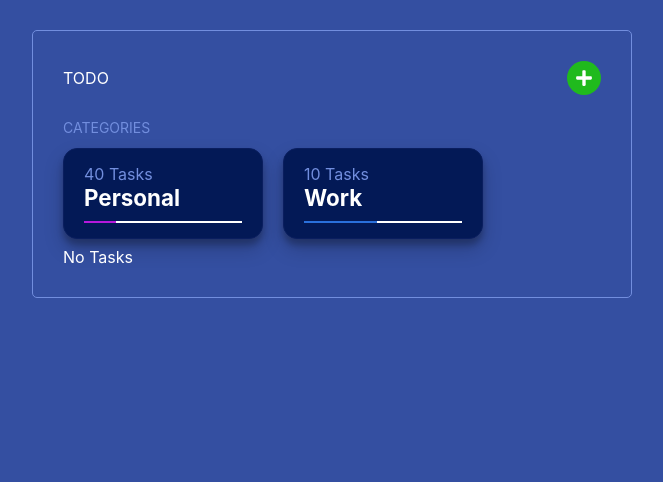
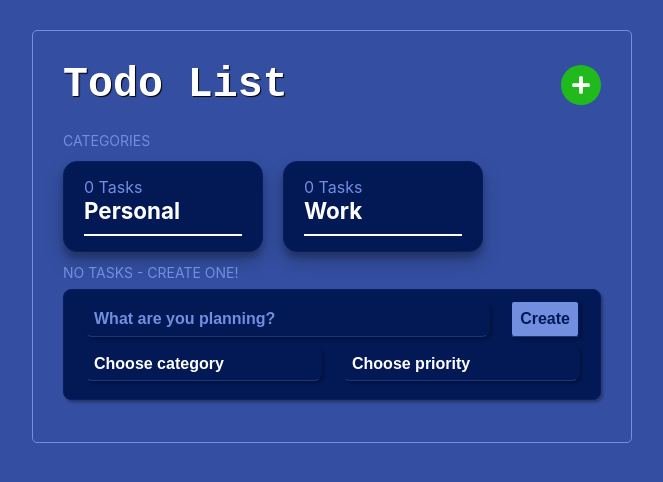
Before and after one commit to Delvoid/todo-app, a React (Vite) app: page / in a window 1280 px wide. Shown: the top 482 px of the page, without its empty margins (308-971 px from the left). Built offline with nearby package versions, Linux system fonts and the light colour scheme.

Commit message:
filter categories

```diff
--- a/src/App.css
+++ b/src/App.css
@@ -2,6 +2,11 @@
   height: 100vh;
   margin: 30px auto;
   color: white;
+}
+h1 {
+  font-size: 2.6rem;
+  font-family: monospace;
+  text-shadow: 1px 1px 1px black;
 }
 .container {
   max-width: 600px;
@@ -44,6 +49,10 @@
   align-items: center;
   transition: opacity 200ms ease-out;
 }
+.task.complete {
+  opacity: 0.85;
+  color: #728ede;
+}
 .fade {
   opacity: 0;
 }
@@ -55,6 +64,11 @@
   font-weight: 500;
   display: flex;
   justify-content: start;
+}
+.task-text.complete {
+  text-decoration: line-through;
+  text-decoration-thickness: 3px;
+  text-decoration-color: #0a1e5f;
 }
 .task-delete {
   display: flex;
@@ -86,6 +100,9 @@
   box-shadow: rgba(0, 0, 0, 0.19) 0px 10px 20px, rgba(0, 0, 0, 0.23) 0px 6px 6px;
   width: 200px;
 }
+.category.active {
+  background-color: #092368;
+}
 .category-text {
   font-size: 1.4rem;
   font-weight: 700;
@@ -102,6 +119,7 @@
   width: 20%;
   height: 2px;
   background-color: #b619dc;
+  transition: all 0.6s ease;
 }
 .progress-percent-blue {
   width: 46%;
@@ -187,13 +205,14 @@
 }
 
 .add-button {
-  background-color: #20ba1d;
-  color: #fff;
+  background-color: #728ede;
+  color: #031956;
   display: block;
   padding: 8px;
   font-size: 16px;
-  border: 2px solid #20ba1d;
-  border-bottom: 1px solid #20ba1d;
+  font-weight: 600;
+  border: 2px solid #031956;
+  border-bottom: 1px solid #173588;
   border-radius: 4px;
   outline: none;
   box-shadow: rgba(0, 0, 0, 0.3) 1.95px 2.4px 2.6px;
--- a/src/App.jsx
+++ b/src/App.jsx
@@ -1,4 +1,7 @@
 import { useState, useEffect } from 'react'
+
+import Categories from './components/Categories'
+
 import { FaPlus, FaTimes } from 'react-icons/fa'
 import AddTask from './components/AddTask'
 import Tasks from './components/Tasks'
@@ -18,15 +21,29 @@ const categoriesDefault = [
 function App() {
   const [tasks, setTasks] = useState([])
   const [showTaskCreate, setShowTaskCreate] = useState(false)
+  const [filter, setFilter] = useState('')
+  const [filteredTasks, setFilteredTasks] = useState([])
 
   useEffect(() => {
     const getTasks = () => {
       const tasks = fetchTasks()
       if (!tasks) return
       setTasks(tasks)
+      setFilteredTasks(tasks)
     }
     getTasks()
   }, [])
+  useEffect(() => {
+    const filteredTasks = () => {
+      if (!tasks) return
+      if (!filter) return setFilteredTasks(tasks)
+      const filtered = tasks.filter((task) => {
+        return task.category === filter
+      })
+      setFilteredTasks(filtered)
+    }
+    filteredTasks()
+  }, [filter, tasks])
 
   const fetchTasks = () => {
     const tasks = JSON.parse(localStorage.getItem('tasks'))
@@ -51,18 +68,23 @@ function App() {
     setTasks(deleteTask)
     localStorage.setItem('tasks', JSON.stringify([...deleteTask]))
   }
+  const getCategoryName = (index) => {
+    console.log(categoriesDefault[filter].name)
+    return categoriesDefault[filter].name
+  }
 
   return (
     <div className="App">
       <div className="container">
         <header className="header">
-          TODO
+          <h1>Todo List</h1>
           {showTaskCreate ? (
             <div className="add-circle hide" onClick={() => setShowTaskCreate(!showTaskCreate)}>
               <FaTimes
                 style={{
                   color: '#fff',
-                  fontSize: '18px',
+                  fontSize: '24px',
+                  padding: '2px',
                 }}
               />
             </div>
@@ -71,7 +93,8 @@ function App() {
               <FaPlus
                 style={{
                   color: '#fff',
-                  fontSize: '18px',
+                  fontSize: '24px',
+                  padding: '2px',
                 }}
               />
             </div>
@@ -84,40 +107,38 @@ function App() {
             tasks={tasks}
             categoriesDefault={categoriesDefault}
             prioritiesDefault={prioritiesDefault}
-            show={showTaskCreate}
           />
         )}
-        <section>
-          <header className="text-primary tasks-header">Categories</header>
-          <div className="categories">
-            <div className="category">
-              <div className="text-primary">40 Tasks</div>
-              <div className="category-text">Personal</div>
-              <div className="progress-bar">
-                <div className="progress-percent-purple"></div>
-              </div>
-            </div>
-            <div className="category">
-              <div className="text-primary">10 Tasks</div>
-              <div className="category-text">Work</div>
-              <div className="progress-bar">
-                <div className="progress-percent-blue"></div>
-              </div>
-            </div>
-          </div>
-        </section>
-        <section className="tasks">
-          {tasks && tasks.length > 0 ? (
+        <Categories
+          tasks={tasks}
+          categories={categoriesDefault}
+          filter={filter}
+          setFilter={setFilter}
+        />
+
+        <section id="tasks" className="tasks">
+          {filteredTasks?.length > 0 ? (
             <Tasks
-              tasks={tasks}
+              tasks={filteredTasks}
               onDelete={deleteTask}
               onComplete={completeTask}
               setTasks={setTasks}
+              setFilteredTasks={setFilteredTasks}
               categoriesDefault={categoriesDefault}
               prioritiesDefault={prioritiesDefault}
+              filter={filter}
             />
           ) : (
-            'No Tasks'
+            <div className="text-primary tasks-header">
+              {showTaskCreate && setShowTaskCreate(false)}
+              No {filter && categoriesDefault[filter].name} Tasks - Create one!
+              <AddTask
+                addTask={addTask}
+                tasks={tasks}
+                categoriesDefault={categoriesDefault}
+                prioritiesDefault={prioritiesDefault}
+              />
+            </div>
           )}
         </section>
       </div>
--- a/src/components/AddTask.jsx
+++ b/src/components/AddTask.jsx
@@ -1,6 +1,6 @@
 import { useState, useEffect } from 'react'
 
-const AddTask = ({ addTask, tasks, prioritiesDefault, categoriesDefault, show }) => {
+const AddTask = ({ addTask, tasks, prioritiesDefault, categoriesDefault }) => {
   const [categoriesList, setCategoriesList] = useState(categoriesDefault)
   const [prioritiesList, setPrioritiesList] = useState(prioritiesDefault)
   // FORM
--- /dev/null
+++ b/src/components/Categories.jsx
@@ -0,0 +1,77 @@
+import React, { useState, useEffect } from 'react'
+
+const Categories = ({ tasks, categories, filter, setFilter }) => {
+  const [catStats, setCatStats] = useState([])
+
+  useEffect(() => {
+    setCatStats(getCatStats())
+  }, [])
+  useEffect(() => {
+    setCatStats(getCatStats())
+  }, [tasks])
+
+  const getCatStats = () => {
+    const stats = categories.map((cat, i) => {
+      let complete = 0
+
+      const count = tasks.filter((task) => {
+        if (Number(task.category) === +i && task.completed === true) complete++
+        return Number(task.category) === +i
+      }).length
+
+      let category = {
+        name: cat.name,
+        taskCount: count,
+        completePer: count > 0 ? Math.floor((complete / count) * 100) : 0,
+        color: cat.color,
+      }
+
+      return category
+    })
+    return stats
+  }
+  const completePer = (catI) => {
+    let complete = 0
+    const filtered = tasks.filter((task) => {
+      if (Number(task.category) === +catI && task.completed === true) complete++
+      return Number(task.category) === +catI
+    })
+    console.log(filtered)
+    console.log(complete)
+    return Math.floor((complete / filtered.length) * 100)
+  }
+
+  const handleFilter = (i) => {
+    if (filter === i) return setFilter('')
+    setFilter(i)
+  }
+  return (
+    <section id="categories">
+      <header className="text-primary tasks-header" onClick={() => getCatStats()}>
+        Categories
+      </header>
+
+      <div className="categories">
+        {catStats &&
+          catStats.map((cat, i) => (
+            <div
+              className={`category ${filter === String(i) ? 'active' : ''}`}
+              key={i}
+              onClick={() => handleFilter(String(i))}
+            >
+              <div className="text-primary">{cat.taskCount} Tasks</div>
+              <div className="category-text">{cat.name}</div>
+              <div className="progress-bar">
+                <div
+                  className="progress-percent-purple"
+                  style={{ backgroundColor: cat.color, width: cat.completePer + '%' }}
+                ></div>
+              </div>
+            </div>
+          ))}
+      </div>
+    </section>
+  )
+}
+
+export default Categories
--- a/src/components/Task.jsx
+++ b/src/components/Task.jsx
@@ -27,7 +27,9 @@ const Task = ({
             }
           : null
       }
-      className={`task dnd-item ${dragging ? getStyles({ taskI }) : ''} ${deleting ? 'fade' : ''}`}
+      className={`task dnd-item ${task.completed ? 'complete' : ''} ${
+        dragging ? getStyles({ taskI }) : ''
+      } ${deleting ? 'fade' : ''}`}
     >
       <div className="task-complete ">
         {task.completed ? (
@@ -45,7 +47,7 @@ const Task = ({
           />
         )}
       </div>
-      <div className="task-text">{task.text}</div>
+      <div className={`task-text ${task.completed ? 'complete' : ''}`}>{task.text}</div>
       <div className="task-delete">
         <div
           onClick={() => {
@@ -55,7 +57,7 @@ const Task = ({
           }}
           className="task-delete"
         >
-          <FaTrashAlt style={{ color: '#d8000c', cursor: 'pointer', fontSize: '18px' }} />
+          <FaTrashAlt style={{ color: '#728ede', cursor: 'pointer', fontSize: '18px' }} />
         </div>
       </div>
     </li>
--- a/src/components/Tasks.jsx
+++ b/src/components/Tasks.jsx
@@ -2,13 +2,22 @@ import React, { useState, useRef, useEffect } from 'react'
 
 import Task from './Task'
 
-const Tasks = ({ tasks, onDelete, onComplete, setTasks, prioritiesDefault, categoriesDefault }) => {
+const Tasks = ({
+  tasks,
+  onDelete,
+  onComplete,
+  setTasks,
+  prioritiesDefault,
+  categoriesDefault,
+  setFilteredTasks,
+  filter,
+}) => {
   const [dragging, setDragging] = useState(false)
   const dragItem = useRef()
   const dragItemNode = useRef()
 
   useEffect(() => {
-    setTasks(tasks)
+    setFilteredTasks(tasks)
   }, [tasks])
 
   const handleDragStart = (e, item) => {
@@ -48,7 +57,9 @@ const Tasks = ({ tasks, onDelete, onComplete, setTasks, prioritiesDefault, categ
 
   return (
     <>
-      <header className="text-primary tasks-header">Todays Task's</header>
+      <header className="text-primary tasks-header">
+        Todays {filter && categoriesDefault[filter].name} Task's
+      </header>
       <ul className="dnd">
         {tasks.map((task, i) => (
           <Task
```
